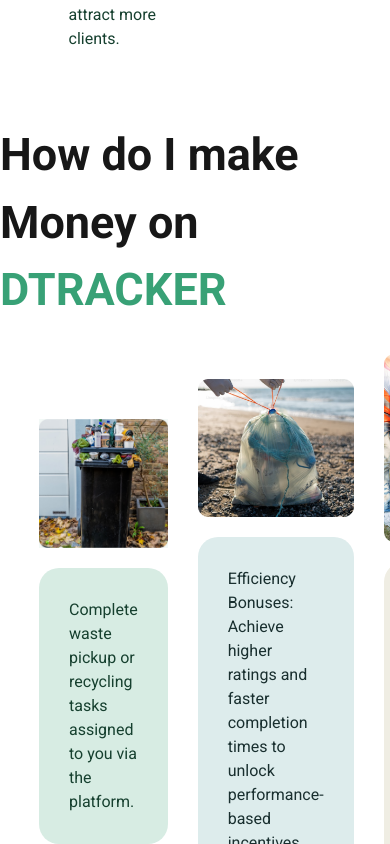
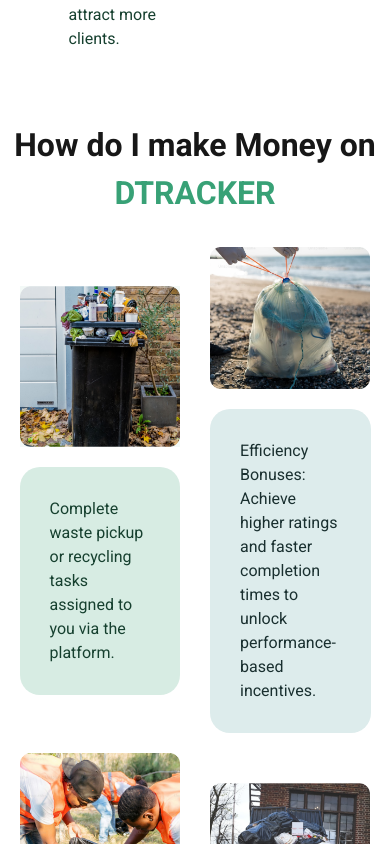
Before and after one commit to carrington-115/dtracker-website, a Next.js app: page / in a window 390 px wide. Shown: the part 5340-6184 px from the top of the page. Built offline with nearby package versions, Linux system fonts and the light colour scheme.

Commit message:
updated the structure of themoney section and css styles to fit onmobile

```diff
--- a/src/components/MoneySection.tsx
+++ b/src/components/MoneySection.tsx
@@ -12,7 +12,6 @@
       <Container className="money-section">
         <h1
           style={{
-            ...textFontStyles.display.displayMediumBold,
             fontWeight: "bold",
           }}
         >
@@ -36,6 +35,9 @@
   margin-top: 50px;
   gap: 30px;
   width: 100%;
+  h1 {
+    font-size: 45px;
+  }
   .inner-container {
     width: 80%;
     display: flex;
@@ -43,4 +45,18 @@
     gap: 30px;
     align-items: center;
   }
+
+  @media (min-width: 320px) and (max-width: 599px) {
+    h1 {
+      font-size: 32px;
+      text-align: center;
+    }
+    .inner-container {
+      display: grid;
+      grid-template-columns: repeat(2, 1fr);
+      width: 90%;
+      row-gap: 20px;
+      column-gap: auto;
+    }
+  }
 `;
```
